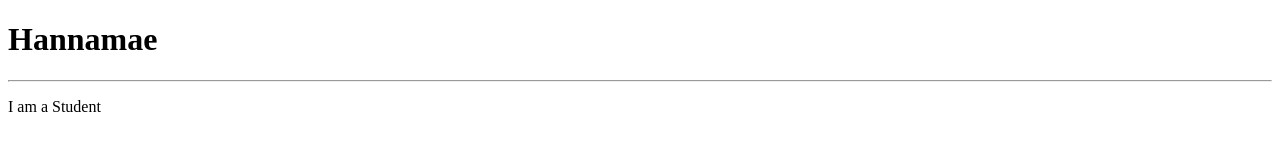
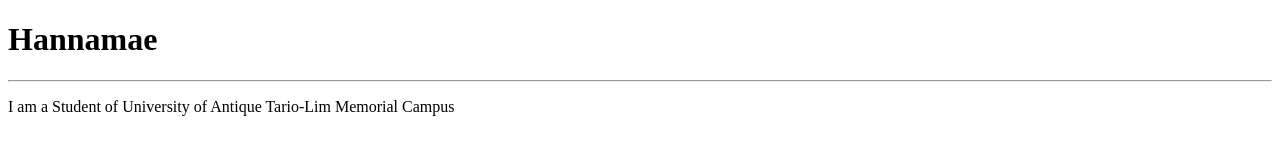
Before and after one commit to hannamae28/hannamae28.github.io, a plain HTML site: page index.html in a window 1280 px wide. Drawn offline with Linux system fonts and the light colour scheme; files whose address does not match are found by name.

Commit message:
Update index.html

```diff
--- a/index.html
+++ b/index.html
@@ -8,7 +8,7 @@
     <body>
         <h1>Hannamae</h1>
         <hr>
-        <p> I am a Student </p>
+        <p> I am a Student of University of Antique Tario-Lim Memorial Campus</p>
     </body>
     <script src="script.js">
 
```
